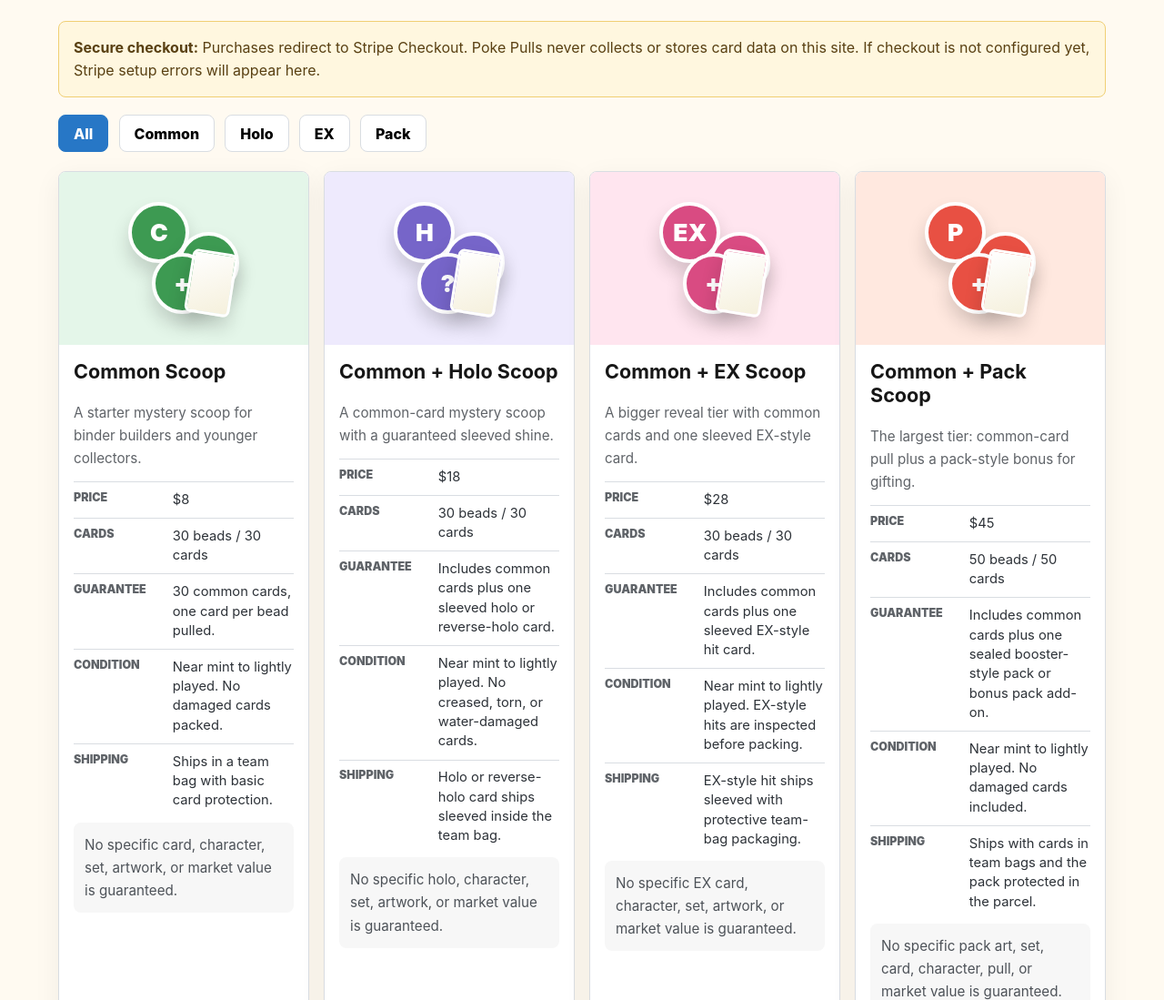
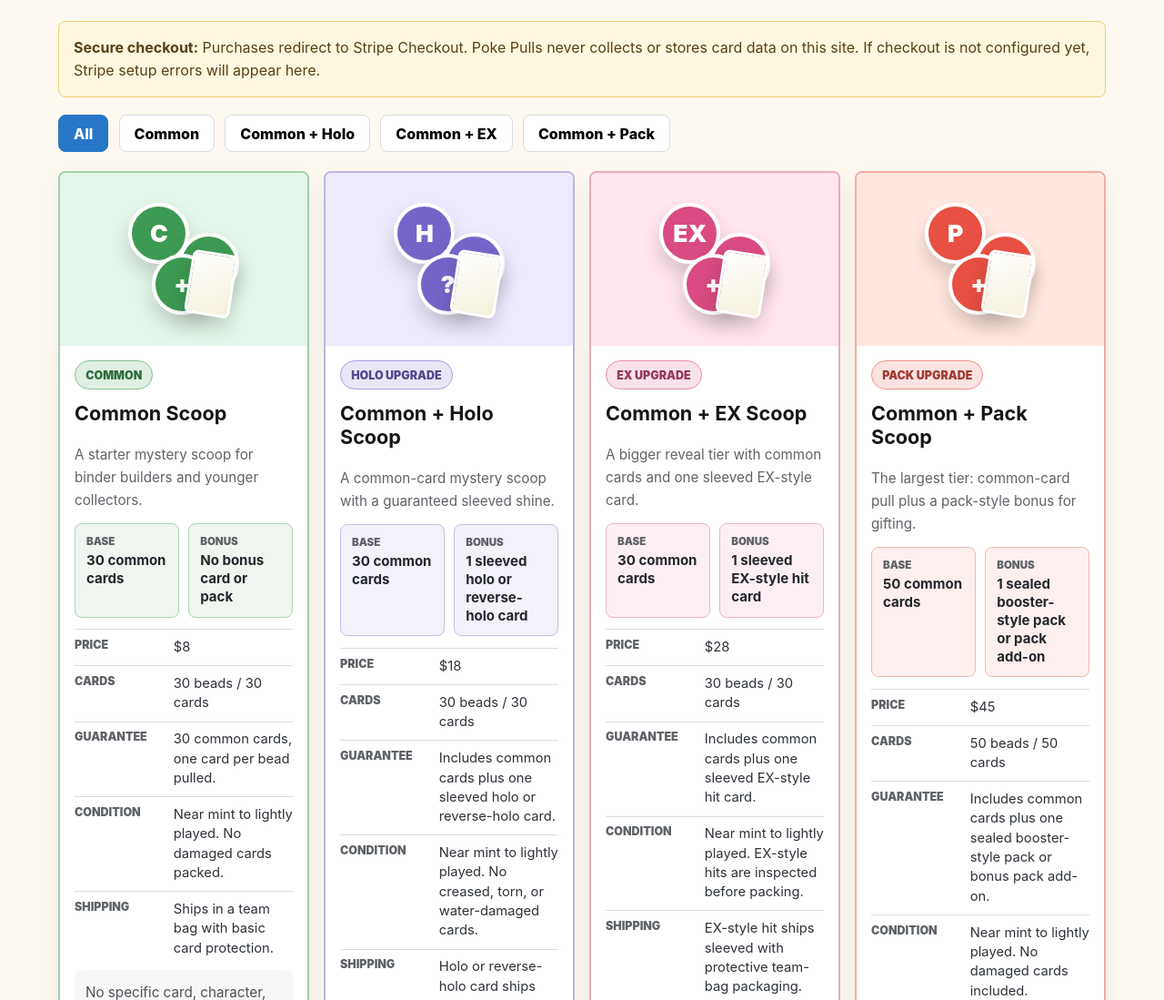
Before and after one commit to sammaniscalco/pokepulls, a website: page index.html in a window 1280 px wide. Shown: the part 1380-2479 px from the top of the page at 91% size. Drawn offline with Linux system fonts and the light colour scheme.

Commit message:
Separate scoop tier presentation

```diff
--- a/index.html
+++ b/index.html
@@ -96,9 +96,9 @@
         <div class="filters" aria-label="Product filters">
           <button class="filter is-active" type="button" data-filter="all">All</button>
           <button class="filter" type="button" data-filter="common">Common</button>
-          <button class="filter" type="button" data-filter="holo">Holo</button>
-          <button class="filter" type="button" data-filter="ex">EX</button>
-          <button class="filter" type="button" data-filter="pack">Pack</button>
+          <button class="filter" type="button" data-filter="holo">Common + Holo</button>
+          <button class="filter" type="button" data-filter="ex">Common + EX</button>
+          <button class="filter" type="button" data-filter="pack">Common + Pack</button>
         </div>
 
         <div class="product-grid" data-products></div>
@@ -133,6 +133,7 @@
           <article><span class="sample-pack sample-common"></span><h3>Common Scoop</h3><p>Team-bagged bulk cards with bead color key.</p></article>
           <article><span class="sample-pack sample-rare"></span><h3>Common + Holo</h3><p>Sleeved holo or reverse-holo included.</p></article>
           <article><span class="sample-pack sample-premium"></span><h3>Common + EX</h3><p>Sleeved EX-style bonus card included.</p></article>
+          <article><span class="sample-pack sample-pack-tier"></span><h3>Common + Pack</h3><p>Common-card scoop with a pack-style bonus.</p></article>
         </div>
       </section>
 
@@ -242,6 +243,6 @@
 
     <script src="commerce-config.js"></script>
     <script src="products.js"></script>
-    <script src="script.js?v=5"></script>
+    <script src="script.js?v=6"></script>
   </body>
 </html>
--- a/products.js
+++ b/products.js
@@ -12,6 +12,9 @@
     accent: "#3d9a52",
     bg: "#e4f6e9",
     icons: ["C", "?", "+"],
+    tierLabel: "Common",
+    baseCards: "30 common cards",
+    bonus: "No bonus card or pack",
     description: "A starter mystery scoop for binder builders and younger collectors."
   },
   {
@@ -27,6 +30,9 @@
     accent: "#7665c9",
     bg: "#eeeafd",
     icons: ["H", "*", "?"],
+    tierLabel: "Holo upgrade",
+    baseCards: "30 common cards",
+    bonus: "1 sleeved holo or reverse-holo card",
     description: "A common-card mystery scoop with a guaranteed sleeved shine."
   },
   {
@@ -42,6 +48,9 @@
     accent: "#d94b82",
     bg: "#ffe5ef",
     icons: ["EX", "*", "+"],
+    tierLabel: "EX upgrade",
+    baseCards: "30 common cards",
+    bonus: "1 sleeved EX-style hit card",
     description: "A bigger reveal tier with common cards and one sleeved EX-style card."
   },
   {
@@ -57,6 +66,9 @@
     accent: "#e85043",
     bg: "#ffe8df",
     icons: ["P", "*", "+"],
+    tierLabel: "Pack upgrade",
+    baseCards: "50 common cards",
+    bonus: "1 sealed booster-style pack or pack add-on",
     description: "The largest tier: common-card pull plus a pack-style bonus for gifting."
   }
 ];
--- a/script.js
+++ b/script.js
@@ -75,8 +75,19 @@
             </div>
           </div>
           <div class="product-body">
+            <span class="tier-badge">${product.tierLabel}</span>
             <h3>${product.name}</h3>
             <p>${product.description}</p>
+            <div class="tier-breakdown" aria-label="${product.name} tier breakdown">
+              <div>
+                <span>Base</span>
+                <strong>${product.baseCards}</strong>
+              </div>
+              <div>
+                <span>Bonus</span>
+                <strong>${product.bonus}</strong>
+              </div>
+            </div>
             <dl class="product-facts">
               <div><dt>Price</dt><dd>${money(product.price)}</dd></div>
               <div><dt>Cards</dt><dd>${product.cards} beads / ${product.cards} cards</dd></div>
--- a/styles.css
+++ b/styles.css
@@ -314,10 +314,15 @@
   min-height: 100%;
   flex-direction: column;
   overflow: hidden;
-  border: 1px solid var(--line);
+  border: 2px solid color-mix(in srgb, var(--accent), var(--white) 52%);
   border-radius: 8px;
   background: var(--white);
   box-shadow: 0 8px 30px rgba(22, 22, 22, 0.06);
+}
+
+.product-card:hover {
+  box-shadow: 0 14px 38px color-mix(in srgb, var(--accent), transparent 78%);
+  transform: translateY(-2px);
 }
 
 .product-art {
@@ -386,6 +391,21 @@
   padding: 1rem;
 }
 
+.tier-badge {
+  align-self: flex-start;
+  display: inline-flex;
+  min-height: 2rem;
+  align-items: center;
+  padding: 0 0.7rem;
+  border: 1px solid color-mix(in srgb, var(--accent), var(--white) 38%);
+  border-radius: 999px;
+  background: color-mix(in srgb, var(--accent), var(--white) 84%);
+  color: color-mix(in srgb, var(--accent), var(--ink) 34%);
+  font-size: 0.78rem;
+  font-weight: 950;
+  text-transform: uppercase;
+}
+
 .product-body p {
   margin-bottom: 0;
   font-size: 0.95rem;
@@ -397,6 +417,36 @@
   justify-content: space-between;
   gap: 0.8rem;
   margin-top: auto;
+}
+
+.tier-breakdown {
+  display: grid;
+  grid-template-columns: repeat(2, minmax(0, 1fr));
+  gap: 0.65rem;
+}
+
+.tier-breakdown div {
+  min-height: 5.2rem;
+  padding: 0.75rem;
+  border: 1px solid color-mix(in srgb, var(--accent), var(--white) 58%);
+  border-radius: 8px;
+  background: color-mix(in srgb, var(--accent), var(--white) 91%);
+}
+
+.tier-breakdown span {
+  display: block;
+  margin-bottom: 0.25rem;
+  color: var(--muted);
+  font-size: 0.72rem;
+  font-weight: 950;
+  text-transform: uppercase;
+}
+
+.tier-breakdown strong {
+  display: block;
+  color: #23272c;
+  font-size: 0.94rem;
+  line-height: 1.32;
 }
 
 .price {
@@ -529,7 +579,7 @@
 
 .sample-grid {
   display: grid;
-  grid-template-columns: repeat(3, minmax(0, 1fr));
+  grid-template-columns: repeat(4, minmax(0, 1fr));
   gap: 1rem;
 }
 
@@ -564,6 +614,12 @@
   --sample-a: rgba(217, 75, 130, 0.68);
   --sample-b: rgba(31, 158, 154, 0.56);
   --sample-c: rgba(243, 189, 62, 0.75);
+}
+
+.sample-pack-tier {
+  --sample-a: rgba(232, 80, 67, 0.68);
+  --sample-b: rgba(61, 154, 82, 0.56);
+  --sample-c: rgba(39, 119, 198, 0.65);
 }
 
 .builder {
```
Also changed, not shown: shop.html (+4 -4 lines).
